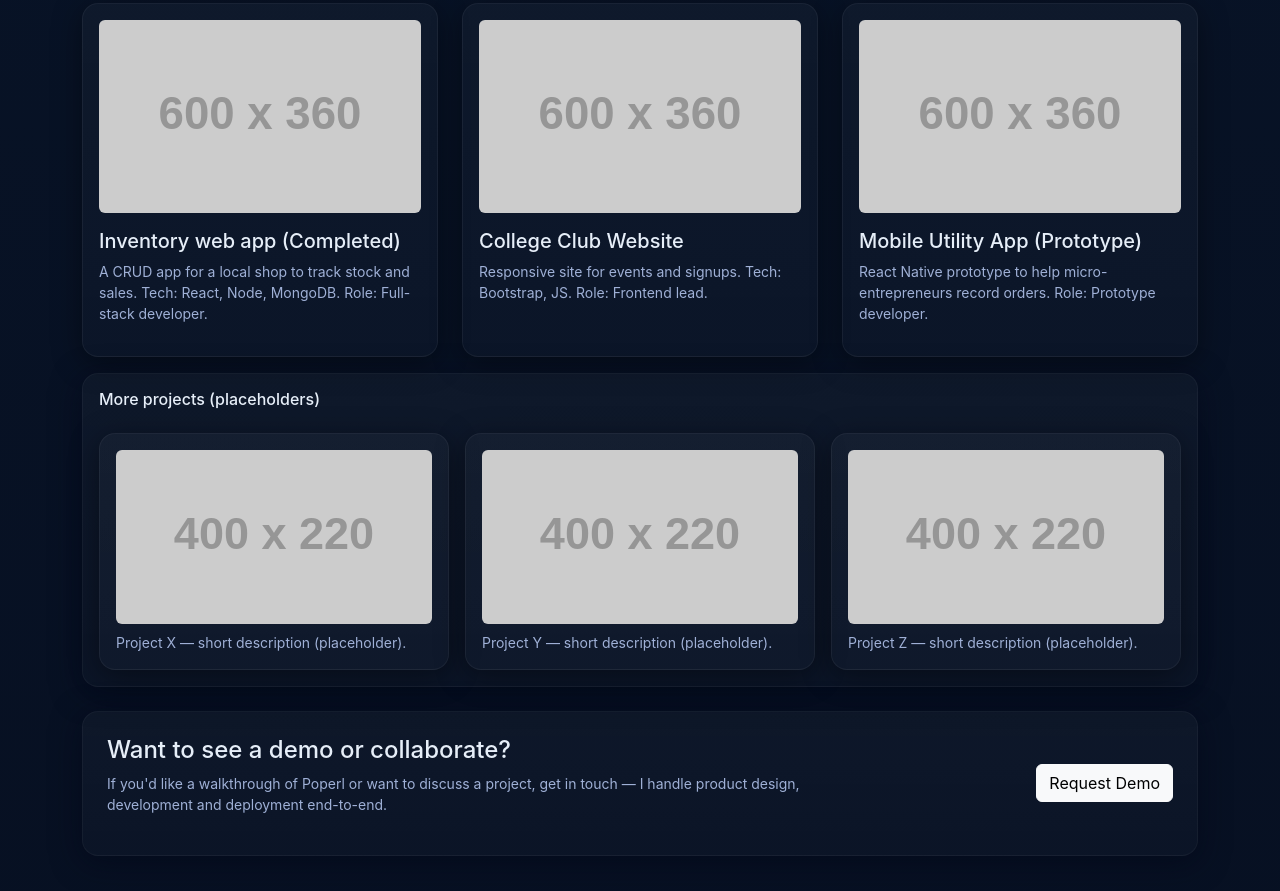
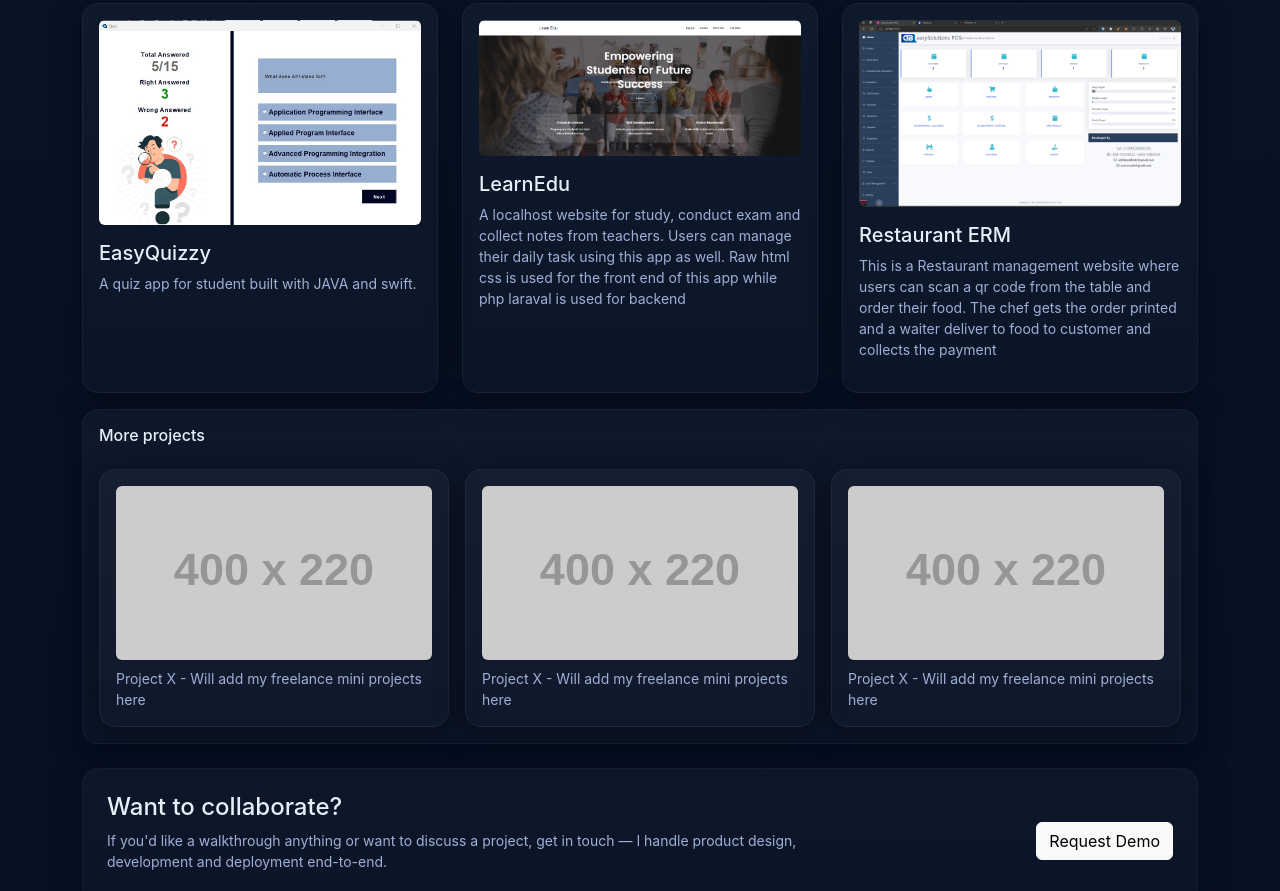
Before and after one commit to shahriarmostafa/portfolio, a plain HTML site: page projects.html in a window 1280 px wide. Shown: the part 2048-2939 px from the top of the page. Drawn offline with nearby package versions, Linux system fonts and the light colour scheme; placeholder pictures from the web are drawn by us.

Commit message:
done dana done done

```diff
--- a/projects.html
+++ b/projects.html
@@ -159,49 +159,49 @@
 
       <div class="col-md-6 col-lg-4">
         <div class="skill-card p-3 h-100">
-          <img src="https://via.placeholder.com/600x360?text=Inventory+App" class="img-fluid rounded mb-3" alt="Inventory">
-          <h5>Inventory web app (Completed)</h5>
-          <p class="muted small">A CRUD app for a local shop to track stock and sales. Tech: React, Node, MongoDB. Role: Full-stack developer.</p>
+          <img src="./screenshots/EASYQUIZZY.jfif" class="img-fluid rounded mb-3" alt="Inventory">
+          <h5>EasyQuizzy</h5>
+          <p class="muted small">A quiz app for student built with JAVA and swift.</p>
         </div>
       </div>
 
       <div class="col-md-6 col-lg-4">
         <div class="skill-card p-3 h-100">
-          <img src="https://via.placeholder.com/600x360?text=College+Club+Site" class="img-fluid rounded mb-3" alt="Club">
-          <h5>College Club Website</h5>
-          <p class="muted small">Responsive site for events and signups. Tech: Bootstrap, JS. Role: Frontend lead.</p>
+          <img src="screenshots/learnedu.png" class="img-fluid rounded mb-3" alt="Club">
+          <h5>LearnEdu</h5>
+          <p class="muted small">A localhost website for study, conduct exam and collect notes from teachers. Users can manage their daily task using this app as well. Raw html css is used for the front end of this app while php laraval is used for backend</p>
         </div>
       </div>
 
       <div class="col-md-6 col-lg-4">
         <div class="skill-card p-3 h-100">
-          <img src="https://via.placeholder.com/600x360?text=Mobile+Utility+App" class="img-fluid rounded mb-3" alt="Mobile">
-          <h5>Mobile Utility App (Prototype)</h5>
-          <p class="muted small">React Native prototype to help micro-entrepreneurs record orders. Role: Prototype developer.</p>
+          <img src="screenshots/restaurant.png" class="img-fluid rounded mb-3" alt="Mobile">
+          <h5>Restaurant ERM</h5>
+          <p class="muted small">This is a Restaurant management website where users can scan a qr code from the table and order their food. The chef gets the order printed and a waiter deliver to food to customer and collects the payment</p>
         </div>
       </div>
 
       <!-- Placeholder grid to make page larger -->
       <div class="col-12 mt-3">
         <div class="card-glass p-3">
-          <h6>More projects (placeholders)</h6>
+          <h6>More projects</h6>
           <div class="row g-3 mt-2">
             <div class="col-md-4">
               <div class="p-3 skill-card h-100">
                 <img src="https://via.placeholder.com/400x220?text=Project+X" class="img-fluid rounded mb-2">
-                <div class="muted small">Project X — short description (placeholder).</div>
+                <div class="muted small">Project X - Will add my freelance mini projects here</div>
               </div>
             </div>
             <div class="col-md-4">
               <div class="p-3 skill-card h-100">
                 <img src="https://via.placeholder.com/400x220?text=Project+Y" class="img-fluid rounded mb-2">
-                <div class="muted small">Project Y — short description (placeholder).</div>
+                <div class="muted small">Project X - Will add my freelance mini projects here</div>
               </div>
             </div>
             <div class="col-md-4">
               <div class="p-3 skill-card h-100">
                 <img src="https://via.placeholder.com/400x220?text=Project+Z" class="img-fluid rounded mb-2">
-                <div class="muted small">Project Z — short description (placeholder).</div>
+                <div class="muted small">Project X - Will add my freelance mini projects here</div>
               </div>
             </div>
           </div>
@@ -215,11 +215,11 @@
   <section class="card-glass p-4 mt-4" id="contact">
     <div class="row">
       <div class="col-md-8">
-        <h4>Want to see a demo or collaborate?</h4>
-        <p class="muted small">If you'd like a walkthrough of Poperl or want to discuss a project, get in touch — I handle product design, development and deployment end-to-end.</p>
+        <h4>Want to collaborate?</h4>
+        <p class="muted small">If you'd like a walkthrough anything or want to discuss a project, get in touch — I handle product design, development and deployment end-to-end.</p>
       </div>
       <div class="col-md-4 d-flex align-items-center justify-content-end">
-        <a class="btn btn-light" href="mailto:you@example.com">Request Demo</a>
+        <a class="btn btn-light" href="mailto:ssmustafasahir@gmail.com">Request Demo</a>
       </div>
     </div>
   </section>
```
Also changed, not shown: index.html (+5 -5 lines), screenshots/EASYQUIZZY.jfif (added), screenshots/learnedu.png (added), screenshots/restaurant.png (added), 1 other file.
